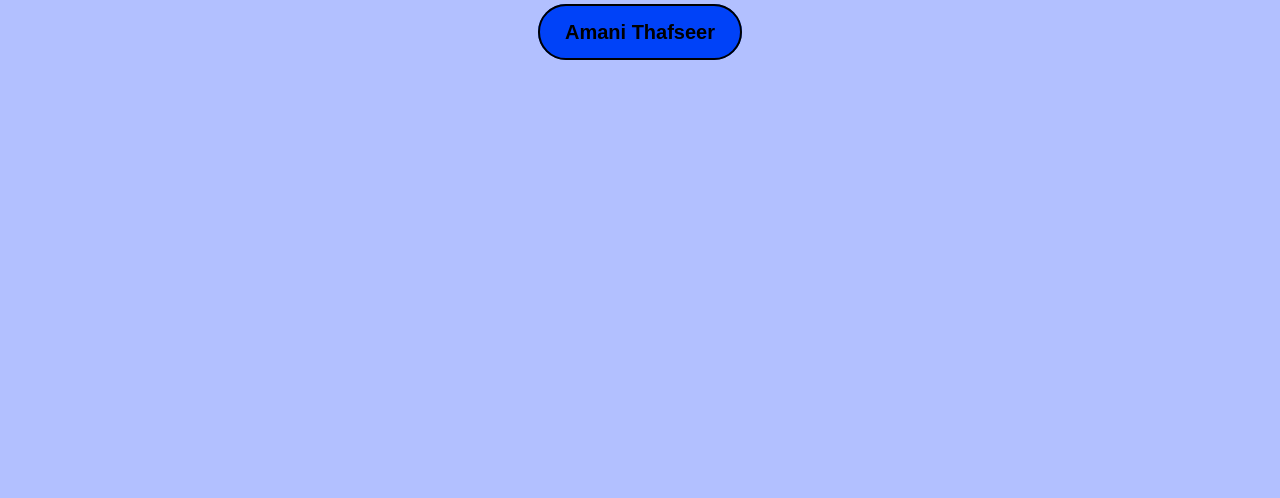
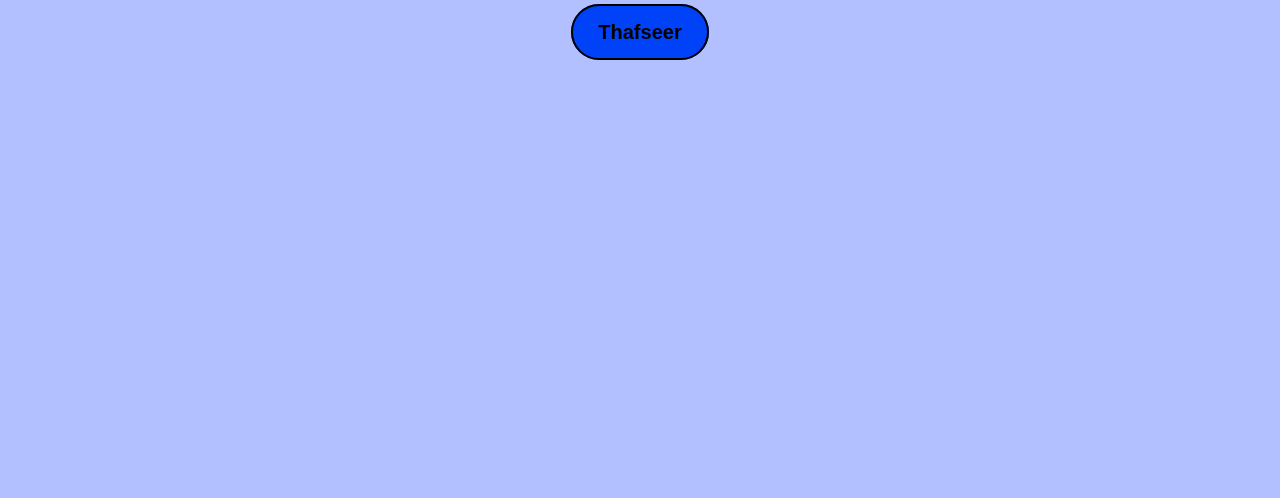
Before and after one commit to Techcoding1/Tafseer, a plain HTML site: page index.html in a window 1280 px wide. Shown: the part 302-800 px from the top of the page. Drawn offline with Linux system fonts and the light colour scheme.

Commit message:
Update index.html

```diff
--- a/index.html
+++ b/index.html
@@ -30,8 +30,8 @@
 			<h1>
 				വിശുദ്ധ ഖുർആൻ വിവരണം <br>അമാനി തഫ്സീർ
 			</h1>
-			<a href="Amani Tafseer.pdf" class="button">
-				Amani Thafseer
+			<a href="qur'an.html" class="button">
+					Thafseer
 			</a>
 		</section>
 	</body>
```
